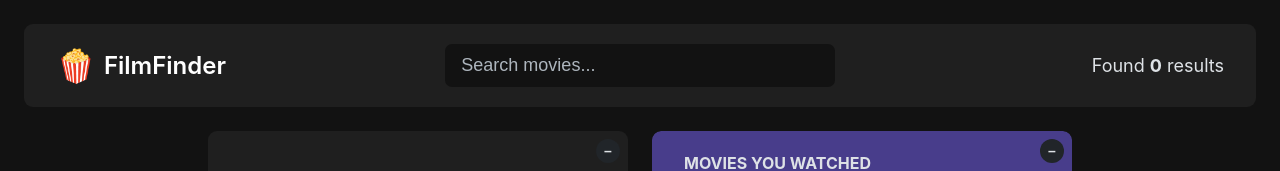
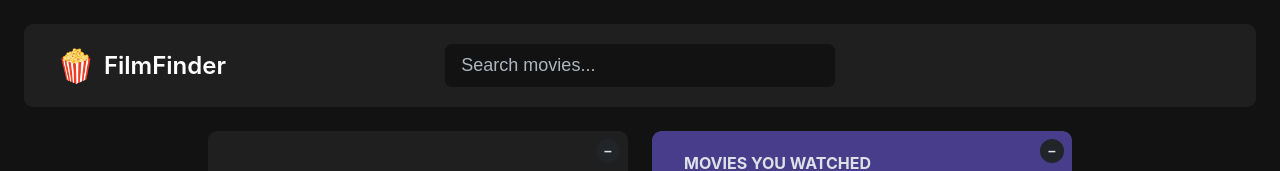
Before and after one commit to dcroci/FilmFinder, a React (Vite) app: page / in a window 1280 px wide. Shown: the top 171 px of the page. Built offline with nearby package versions, Linux system fonts and the light colour scheme.

Commit message:
adjusted NumResults component logic

```diff
--- a/src/App.jsx
+++ b/src/App.jsx
@@ -21,6 +21,7 @@ export default function App() {
   const [watched, setWatched] = useState([]);
   //SHOWS WHILE API IS LOADING
   const [isLoading, setIsLoading] = useState(false);
+  //SETS AN ERROR MESSAGE IF API DOES NOT FETCH INFO
   const [error, setError] = useState('');
   //HANDLES USER INPUT IN SEARCH BAR
   function onQueryChange(e) {
@@ -31,7 +32,7 @@ export default function App() {
     async function callAPI() {
       try {
         setIsLoading(true);
-        if (query) {
+        if (query.length > 2) {
           const res = await fetch(
             `https://www.omdbapi.com/?apikey=da90156c&s=${query}`
           );
@@ -69,7 +70,7 @@ export default function App() {
         {/* passed with children props */}
         <Logo />
         <Search onQueryChange={onQueryChange} query={query} />
-        <NumResults movies={movies} />
+        {query.length > 2 && <NumResults movies={movies} />}
       </Navbar>
       <Main>
         <Box>
```
